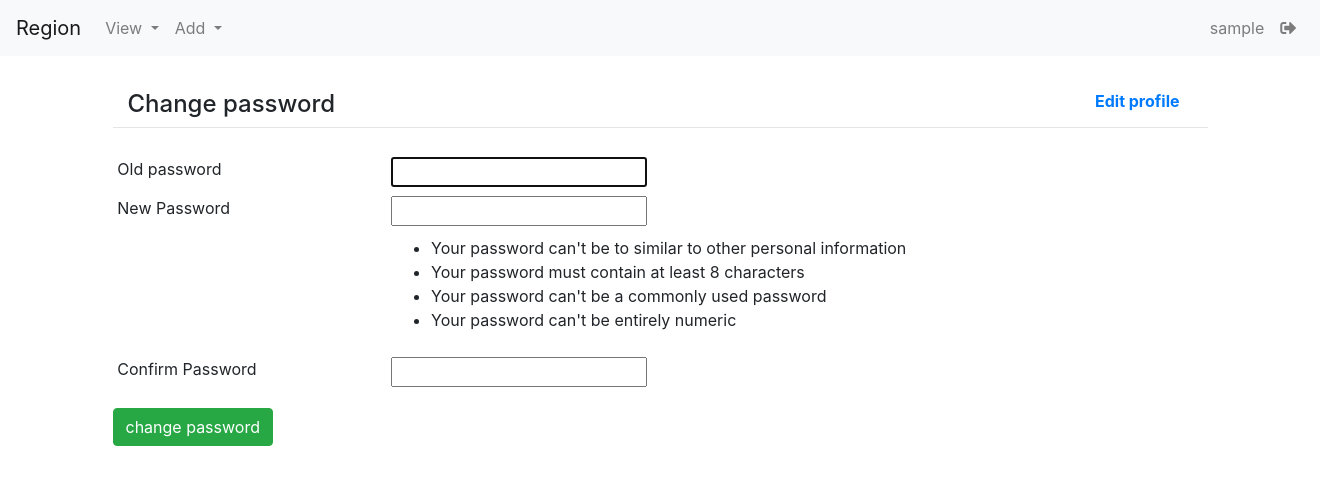
After one commit to martijnbentum/region, a Django app: page /accounts/change_password in a window 1320 px wide; the page is wider, and only the part inside the window is pictured. The commit adds this page. Shown: the top 485 px of that part. Run offline with Django 3.2, Linux system fonts and the light colour scheme; the visitor is signed in with stand-in values (Sample User, id 1); some libraries are stand-ins or nearby versions.

Commit message:
updated the registeration and login layout; added options to change user information and change password:

```diff
--- a/accounts/forms.py
+++ b/accounts/forms.py
@@ -1,6 +1,11 @@
 from django import forms
-from django.contrib.auth.forms import UserCreationForm
+from django.contrib.auth.forms import UserCreationForm, UserChangeForm, PasswordChangeForm
 from django.contrib.auth.models import User
+
+dattr = {'attrs':{'style':'width:100%'}}
+dchar = {'widget':forms.TextInput(**dattr),'required':False}
+dchar_required = {'widget':forms.TextInput(**dattr),'required':True}
+
 
 class RegisterForm(UserCreationForm):
 	email = forms.EmailField(max_length=200, help_text='Required')
@@ -11,3 +16,13 @@ class RegisterForm(UserCreationForm):
 		model = User
 		fields = ('username', 'first_name','last_name',
 			'email', 'password1', 'password2')
+
+class EditProfileForm(UserChangeForm):
+	email = forms.EmailField(**dchar_required)
+	first_name = forms.CharField(**dchar)
+	last_name = forms.CharField(**dchar)
+	username= forms.CharField(**dchar)
+
+	class Meta:
+		model = User
+		fields = ('username', 'first_name','last_name','email')
--- /dev/null
+++ b/accounts/templates/accounts/change_password.html
@@ -0,0 +1,50 @@
+{% extends 'utilities/base.html' %}
+
+{% block head %}
+	<title>Change password</title>
+{% endblock %}
+
+
+{% block content%}
+
+
+<div class="col-md-12 d-flex">
+<h4 class="mt-2">Change password</h4>
+<a class ="btn btn-link ml-auto" href="{% url 'accounts:edit_profile' %}"
+role="button"><strong>Edit profile</strong></a>
+</div>
+<hr class="mt-0 mb-4">
+
+
+  <form method="post">
+    {% csrf_token %}
+
+	<table class="table table-borderless table-sm" id="form_table">
+	<tr class="d-flex">
+		<td class="col-3" id="user_name" >Old password</th>
+		<td class="col-9">{{form.old_password}} {{form.old_password.error}}</td>
+	</tr>
+	<tr class="d-flex">
+		<td class="col-3" id="first_name" >New Password</th>
+		<td class="col-9">{{form.new_password1}} {{form.new_password1.error}}</td>
+	</tr>
+	<tr class="d-flex">
+		<td class="col-3" id="info" ></th>
+		<td class="col-9" >
+			<ul>
+				<li>Your password can't be to similar to other personal information</li>
+				<li>Your password must contain at least 8 characters</li>
+				<li>Your password can't be a commonly used password</li>
+				<li>Your password can't be entirely numeric</li>
+			</ul>
+		</th>
+	</tr>
+	<tr class="d-flex">
+		<td class="col-3" id="last_name" >Confirm Password</th>
+		<td class="col-9">{{form.new_password2}} {{form.new_password2.error}}</td>
+	</tr>
+</table>
+    <button type="submit" value="Submit" class ="btn btn-success">change password</button>
+  </form>
+
+{% endblock %}
--- a/accounts/templates/accounts/register.html
+++ b/accounts/templates/accounts/register.html
@@ -24,6 +24,6 @@ role="button">Password reset</a>
 <table class="table table-borderless" >
     {{ form.as_table }}
 </table>
-    <button type="submit" value="Submit" class ="btn btn-success">Register</button>
+    <button type="submit" value="Submit" class ="btn btn-success ml-3">Register</button>
   </form>
 {% endblock %}
--- a/accounts/urls.py
+++ b/accounts/urls.py
@@ -5,6 +5,8 @@ app_name = 'accounts'
 urlpatterns = [
  	path('', views.index, name='auth_index'),
  	path('register', views.RegisterView.as_view(), name='register'),
+	path('edit_profile', views.UserEditView.as_view(), name='edit_profile'),
+	path('change_password', views.PasswordsChangeView.as_view(), name='change_password'),
 	path('log',views.log_view,name='log_view'),
 	path('logs',views.logs_view,name='logs_view'),
 	]
--- a/accounts/views.py
+++ b/accounts/views.py
@@ -1,19 +1,33 @@
 from django.shortcuts import render
 from django.contrib.auth.models import User
-from django.contrib.auth.forms import UserCreationForm
+from django.contrib.auth.forms import UserCreationForm, PasswordChangeForm
+from django.contrib.auth.views import PasswordChangeView
 from django.urls import reverse_lazy
 from django.views import generic
-from . forms import RegisterForm
+from . forms import RegisterForm, EditProfileForm
 from utils.view_util import Crud
 
 def index(request):
 	return render(request, 'registration/login.html')
 # Create your views here.
 
+class PasswordsChangeView(PasswordChangeView):
+	form_class = PasswordChangeForm
+	success_url = reverse_lazy('catalogue:text_view')
+	template_name = 'accounts/change_password.html'
+
 class RegisterView(generic.CreateView):
 	form_class = RegisterForm
 	success_url = reverse_lazy('login')
 	template_name = 'accounts/register.html'
+
+class UserEditView(generic.UpdateView):
+	form_class = EditProfileForm
+	success_url = reverse_lazy('catalogue:text_view')
+	template_name = 'accounts/edit_profile.html'
+
+	def get_object(self):
+		return self.request.user
 
 
 def log_view(request):
--- a/utilities/templates/utilities/navbar.html
+++ b/utilities/templates/utilities/navbar.html
@@ -79,8 +79,17 @@
 			<a class="nav-link" href="{% url 'login' %}">
 			login<span class="sr-only">(current)</span></a>
 		  {% else %}
+			<a class="nav-link" href="{% url 'accounts:edit_profile' %}">
+			{{user.username}}<span class="sr-only">(current)</span></a>
+		  {% endif %}
+		</li>
+	</ul>
+	<ul class = "navbar-nav navbar-right">
+		<li class ="nav-item">
+		  {% if user.username == '' %}
+		  {% else %}
 			<a class="nav-link" href="{% url 'logout' %}">
-			{{user.username}}<span class="sr-only">(current)</span></a>
+				<i class="fas fa-sign-out-alt"></i><span class="sr-only">(current)</span></a>
 		  {% endif %}
 		</li>
 	</ul>
```
Also changed, not shown: accounts/templates/accounts/edit_profile.html (added, +42 -0 lines), accounts/templates/registration/login.html (+22 -1 lines).
